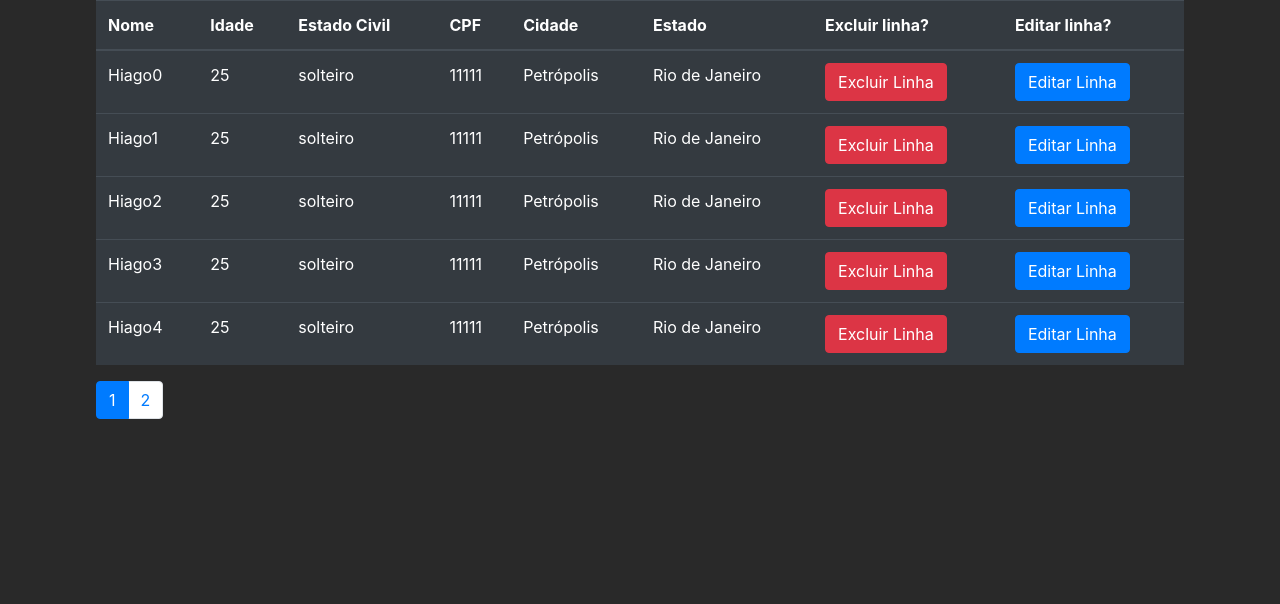
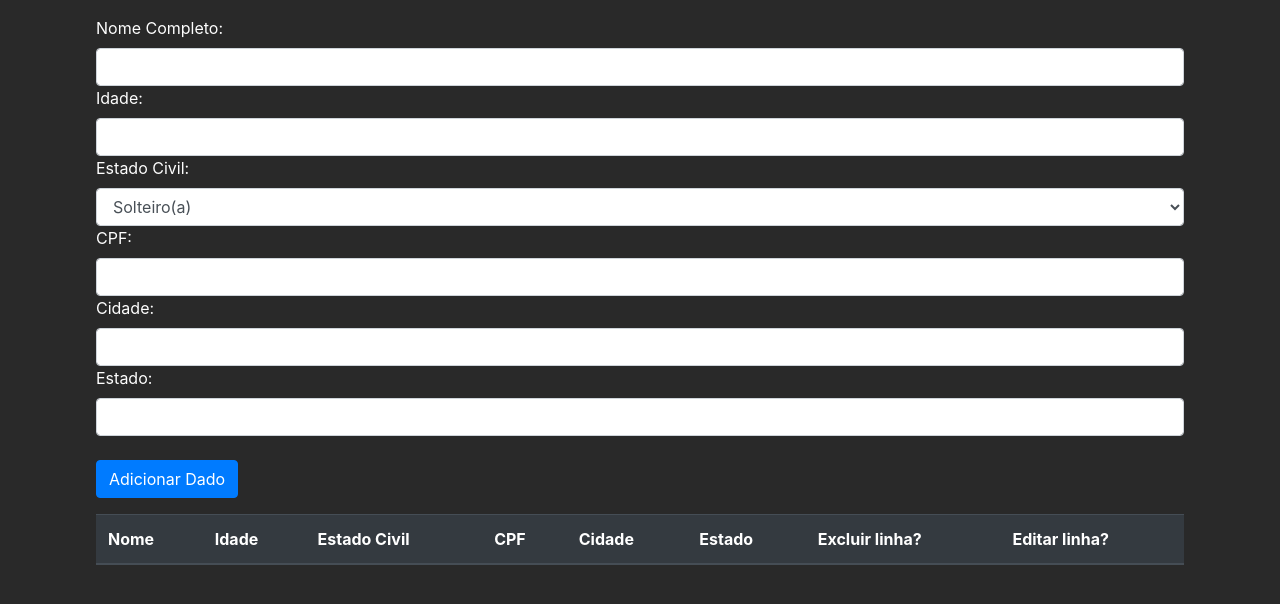
Before and after one commit to Hiaguedes/desafio-softwrap, a React (Create React App) app in the folder web/: page / in a window 1280 px wide. Shown: the top 604 px of the page. Built offline with nearby package versions, Linux system fonts and the light colour scheme.

Commit message:
fazendo adição básica de dados do input na tabela (sem validação)

```diff
--- a/web/package.json
+++ b/web/package.json
@@ -3,8 +3,6 @@
   "version": "0.1.0",
   "private": true,
   "dependencies": {
-    "@material-ui/core": "^4.11.0",
-    "@material-ui/lab": "^4.0.0-alpha.56",
     "@testing-library/jest-dom": "^5.11.4",
     "@testing-library/react": "^11.1.0",
     "@testing-library/user-event": "^12.1.10",
@@ -12,6 +10,7 @@
     "react": "^17.0.1",
     "react-bootstrap": "^1.4.0",
     "react-dom": "^17.0.1",
+    "react-hook-form": "^6.9.6",
     "react-router-dom": "^5.2.0",
     "react-scripts": "4.0.0",
     "web-vitals": "^0.2.4"
--- a/web/src/components/TablePage/TablePage.jsx
+++ b/web/src/components/TablePage/TablePage.jsx
@@ -16,6 +16,10 @@ export default function TablePage({data,numberRows=3}){
         setNumberButtons(Math.ceil(DataTable.length/numberRows));
         setButtonsElements([...new Array(numberButtons)].map((ele,index) => ele=index+1 ))
     },[DataTable,numberButtons])
+
+    useEffect(() => {
+        setDataTable(data)
+    },[data])
 
     const handleActiveButton = (ele) => {
         setButtonIndex(ele)
--- a/web/src/pages/Inputs/Inputs.css
+++ b/web/src/pages/Inputs/Inputs.css
@@ -0,0 +1,8 @@
+.form {
+    display: flex;
+    width: 85%;
+    margin: 1rem auto;
+    color: #fefefe;
+    flex-wrap: wrap;
+    justify-content: left;
+}
--- a/web/src/pages/Inputs/Inputs.jsx
+++ b/web/src/pages/Inputs/Inputs.jsx
@@ -1,28 +1,46 @@
-import React from 'react';
+import React, {useState, useEffect} from 'react';
 import './Inputs.css';
-import TablePage from '../../components/TablePage/TablePage'
+import TablePage from '../../components/TablePage/TablePage';
+import {Button, Form} from 'react-bootstrap';
+import { useForm } from "react-hook-form";
 
 export default function Inputs(){
+    const [data,setData] = useState([])
+
+    const { register, errors, handleSubmit } = useForm();
+    const onSubmit = dataInput => setData([...data,dataInput]);
 
     return (
         <>
-        <TablePage data={
+        <Form className="form" variant="light" onSubmit={handleSubmit(onSubmit)}>
+            <Form.Label>Nome Completo:</Form.Label>
+            <Form.Control name="nome" className="input-form" type="text" ref={register({required: true})}/>
 
-[
-    {nome:'Hiago0',idade:25, estadoCivil:'solteiro', cpf: 11111, cidade:'Petrópolis', estado: 'Rio de Janeiro'},
-    {nome:'Hiago1',idade:25, estadoCivil:'solteiro', cpf: 11111, cidade:'Petrópolis', estado: 'Rio de Janeiro'},
-    {nome:'Hiago2',idade:25, estadoCivil:'solteiro', cpf: 11111, cidade:'Petrópolis', estado: 'Rio de Janeiro'},
-    {nome:'Hiago3',idade:25, estadoCivil:'solteiro', cpf: 11111, cidade:'Petrópolis', estado: 'Rio de Janeiro'},
-    {nome:'Hiago4',idade:25, estadoCivil:'solteiro', cpf: 11111, cidade:'Petrópolis', estado: 'Rio de Janeiro'},
-    {nome:'Hiago5',idade:25, estadoCivil:'solteiro', cpf: 11111, cidade:'Petrópolis', estado: 'Rio de Janeiro'},
-    {nome:'Hiago6',idade:25, estadoCivil:'solteiro', cpf: 11111, cidade:'Petrópolis', estado: 'Rio de Janeiro'},
-    {nome:'Hiago7',idade:25, estadoCivil:'solteiro', cpf: 11111, cidade:'Petrópolis', estado: 'Rio de Janeiro'},
-    {nome:'Hiago8',idade:25, estadoCivil:'solteiro', cpf: 11111, cidade:'Petrópolis', estado: 'Rio de Janeiro'},
-    {nome:'Carlos',idade:25, estadoCivil:'solteiro', cpf: 11111, cidade:'Petrópolis', estado: 'Rio de Janeiro'},
+            <Form.Label>Idade:</Form.Label>
+            <Form.Control name="idade" className="input-form" type="number" ref={register({min:5,max:120})}/>
+            <Form.Text>{errors.idade?.message}</Form.Text>
 
+            <Form.Label>Estado Civil:</Form.Label>
+            <Form.Control name="estadoCivil" as="select" className="input-form" type="text" ref={register({required: true})}>
+                <option>Solteiro(a)</option>
+                <option>Casado(a)</option>
+                <option>Divorciado(a)</option>
+                <option>Viúvo(a)</option>
+                <option>Separado(a)</option>
+            </Form.Control>
 
-]
-        } numberRows={5}/>
+            <Form.Label>CPF:</Form.Label>
+            <Form.Control name="cpf" className="input-form" type="number" ref={register({required: true})}/>
+
+            <Form.Label>Cidade:</Form.Label>
+            <Form.Control name="cidade" className="input-form" type="text" ref={register({required: true})}/>
+
+            <Form.Label>Estado:</Form.Label>
+            <Form.Control name="estado" className="input-form" type="text" ref={register({required: true})}/>
+
+            <Button className="mt-4" variant="primary" type="submit">Adicionar Dado</Button>
+        </Form>
+        <TablePage data={data} numberRows={5}/>
         </>
     )
 }
```
Also changed, not shown: 1 other file (tests, documents, lock files or other folders).
